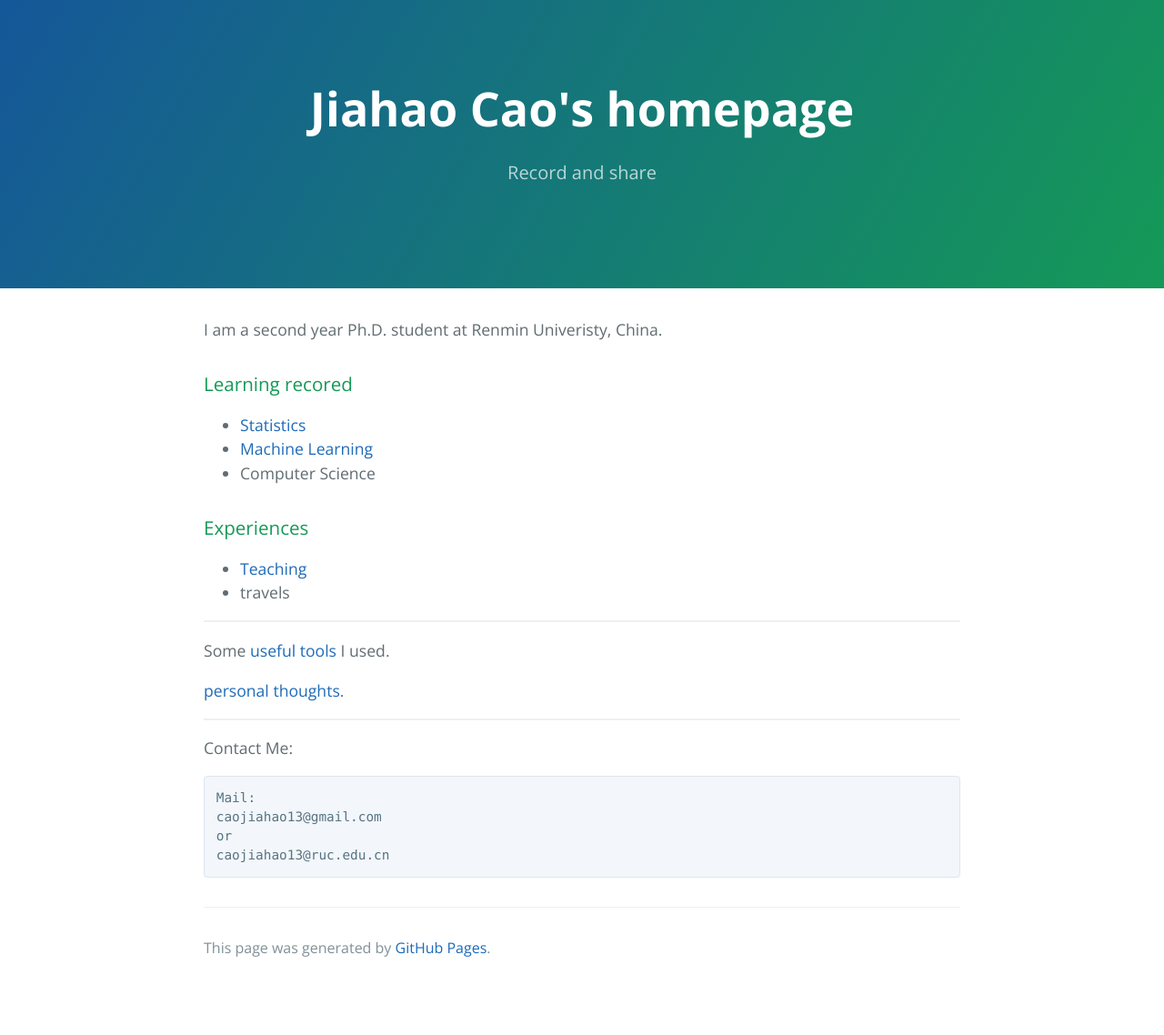
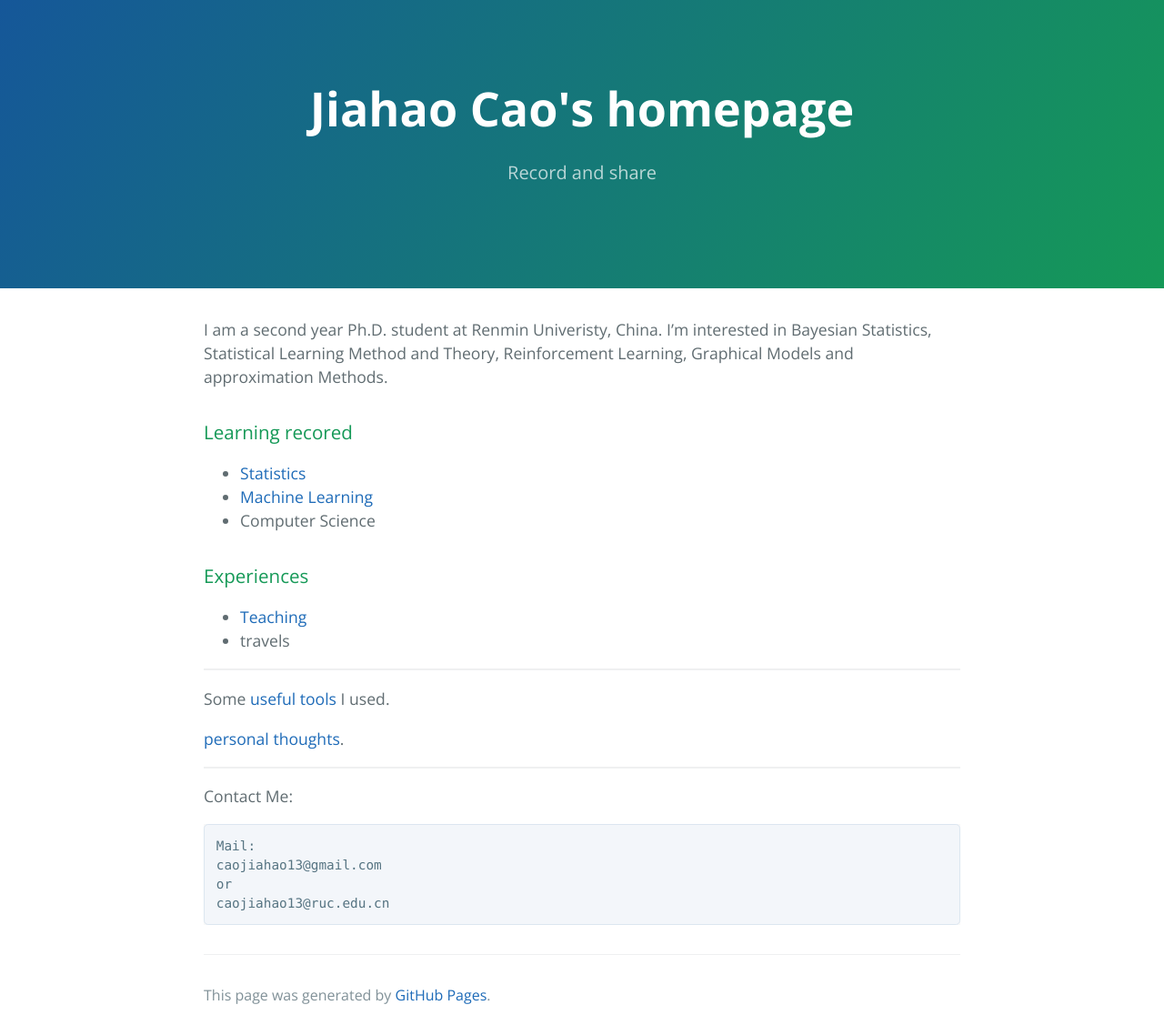
Before and after one commit to caojiahao13/caojiahao13.github.io, a Jekyll site: the page built from index.md, in a window 1280 px wide. Shown: the whole page at 91% size. Built offline with Jekyll 4.4.1, drawn with Linux system fonts in a browser that asks for light colours; before the commit the page ends 1086 px from its top, so only the background shows below that.

Commit message:
Add interets

```diff
--- a/index.md
+++ b/index.md
@@ -6,7 +6,7 @@ theme: jekyll-theme-cayman
 ---
 
 
-I am a second year Ph.D. student at Renmin Univeristy, China.
+I am a second year Ph.D. student at Renmin Univeristy, China.  I'm interested in Bayesian Statistics, Statistical Learning Method and Theory, Reinforcement Learning, Graphical Models and approximation Methods.
 
 
 ### Learning recored
```
